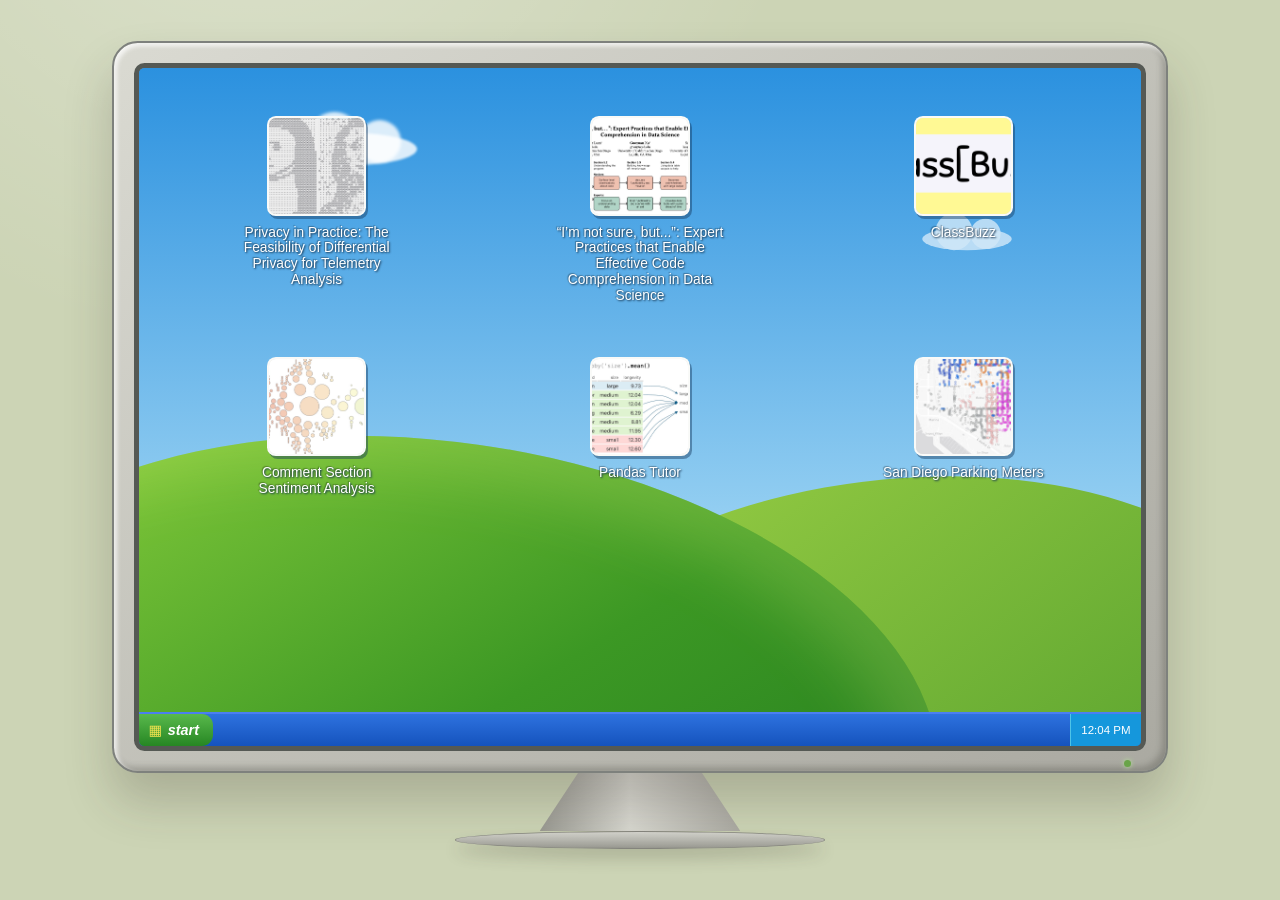
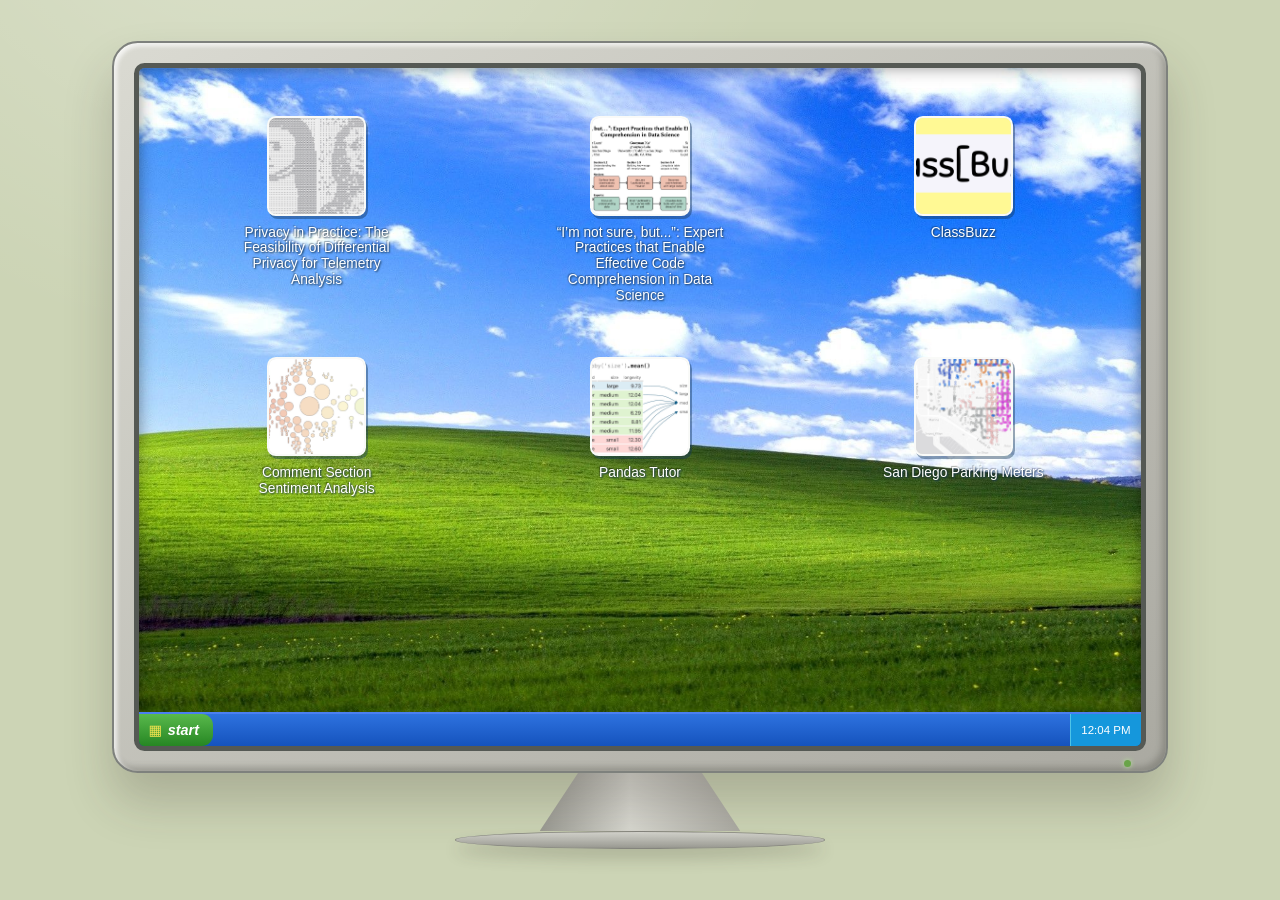
Before and after one commit to ch-lum/ch-lum.github.io, a SvelteKit app: page /projects in a window 1280 px wide. Shown: the part 420-1320 px from the top of the page. Built offline with nearby package versions, Linux system fonts and the light colour scheme.

Commit message:
use uploaded project wallpaper

```diff
--- a/src/routes/projects/+page.svelte
+++ b/src/routes/projects/+page.svelte
@@ -25,8 +25,6 @@
   <section class="computer" aria-label="Project desktop">
     <div class="monitor">
       <div class="screen">
-        <div class="sky" aria-hidden="true"><span class="cloud cloud-one"></span><span class="cloud cloud-two"></span><span class="far-hill"></span><span class="near-hill"></span></div>
-
         <div class="desktop">
           {#each data.projects as project}
             <a class="app" href={project.link} target={project.link.startsWith('http') ? '_blank' : undefined} rel={project.link.startsWith('http') ? 'noreferrer' : undefined}>
@@ -58,17 +56,7 @@
   .computer { width: min(66rem, 100%); margin: clamp(4rem, 9vw, 7rem) auto 0; }
   .monitor { position: relative; z-index: 1; padding: clamp(.7rem, 1.6vw, 1.25rem); border: 2px solid #7e817d; border-radius: clamp(1rem, 2vw, 1.8rem); background: linear-gradient(145deg, #dadad2, #aaa9a1); box-shadow: inset 3px 3px 4px rgb(255 255 255 / 75%), inset -4px -4px 6px rgb(59 57 52 / 28%), 0 1.8rem 3rem rgb(48 43 36 / 22%); }
   .monitor::after { position: absolute; right: 2.2rem; bottom: .25rem; width: .45rem; height: .45rem; border-radius: 50%; background: #69a448; box-shadow: 0 0 .35rem #b9e69a; content: ''; }
-  .screen { position: relative; min-height: clamp(30rem, 61vw, 43rem); overflow: hidden; border: .35rem solid #555954; border-radius: .65rem; background: #66aee8; box-shadow: inset 0 0 1rem rgb(0 0 0 / 42%); font-family: Arial, sans-serif; }
-  .sky { position: absolute; inset: 0 0 2.15rem; overflow: hidden; background: linear-gradient(#2b91df 0%, #91cdf1 68%, #d8effb 100%); }
-  .cloud, .cloud::before, .cloud::after { position: absolute; display: block; border-radius: 50%; background: rgb(255 255 255 / 82%); content: ''; filter: blur(1px); }
-  .cloud { width: 8rem; height: 2rem; }
-  .cloud::before { left: 1.2rem; bottom: 0; width: 3.3rem; height: 3.3rem; }
-  .cloud::after { right: 1rem; bottom: .1rem; width: 2.7rem; height: 2.7rem; }
-  .cloud-one { top: 10%; left: 15%; }
-  .cloud-two { top: 24%; right: 11%; transform: scale(.7); opacity: .72; }
-  .far-hill, .near-hill { position: absolute; display: block; border-radius: 50% 50% 0 0; }
-  .far-hill { right: -15%; bottom: -34%; width: 80%; height: 70%; transform: rotate(-7deg); background: linear-gradient(150deg, #9bcf45, #4c9a2a); }
-  .near-hill { left: -20%; bottom: -43%; width: 100%; height: 85%; transform: rotate(8deg); background: linear-gradient(140deg, #8bcf3d 5%, #3c9824 52%, #1d751e); box-shadow: inset -2rem 2rem 4rem rgb(238 255 130 / 20%); }
+  .screen { position: relative; min-height: clamp(30rem, 61vw, 43rem); overflow: hidden; border: .35rem solid #555954; border-radius: .65rem; background: url('/wallpaper.jpg') center / cover no-repeat #66aee8; box-shadow: inset 0 0 1rem rgb(0 0 0 / 42%); font-family: Arial, sans-serif; }
   .desktop { position: relative; z-index: 2; display: grid; grid-template-columns: repeat(3, minmax(7rem, 1fr)); align-content: start; gap: clamp(1.7rem, 4vw, 3.5rem) clamp(1rem, 5vw, 4rem); padding: clamp(1.5rem, 4vw, 3rem); padding-bottom: 5rem; }
   .app { position: relative; display: flex; min-width: 0; flex-direction: column; align-items: center; color: white; text-align: center; text-decoration: none; text-shadow: 1px 1px 2px #173551, -1px -1px 1px rgb(0 0 0 / 30%); }
   .icon { display: grid; width: clamp(4.4rem, 8vw, 6.2rem); aspect-ratio: 1; place-items: center; overflow: hidden; border: 2px solid rgb(255 255 255 / 78%); border-radius: .55rem; background: #e6e7de; box-shadow: 2px 3px 0 rgb(19 54 89 / 44%); transition: transform 150ms ease, filter 150ms ease; }
```
Also changed, not shown: public/wallpaper.jpg (added).
